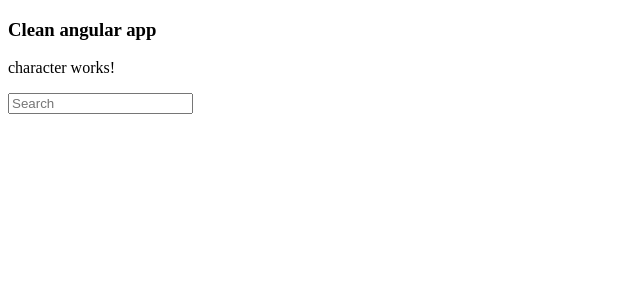
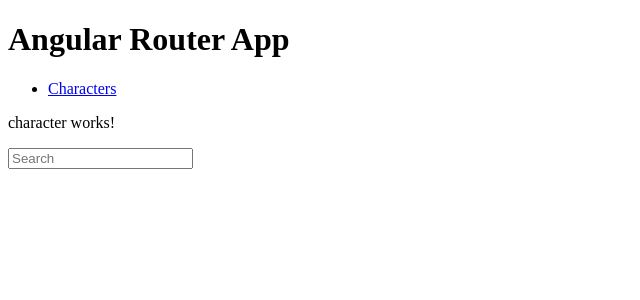
Before and after one commit to CanberkTemiz/rick-n-morty, an Angular app: page /character in a window 1280 px wide. Shown: the top 300 px of the page, without its empty margins (0-640 px from the left). Built offline with nearby package versions, Linux system fonts and the light colour scheme.

Commit message:
add :: routing for application

```diff
--- a/src/app/api.service.ts
+++ b/src/app/api.service.ts
@@ -15,7 +15,6 @@ export class ApiService {
   }
 
   getCharacterDetail(id) {
-    return this.httpClient
-      .get<any>(`${this.apiURL}/${id}`)
+    return this.httpClient.get<any>(`${this.apiURL}/character/${id}`)
   }
 }
--- a/src/app/app.component.html
+++ b/src/app/app.component.html
@@ -1,3 +1,9 @@
-<h3>Clean angular app</h3>
-
-<app-character></app-character>
+<h1>Angular Router App</h1>
+<!-- This nav gives you links to click, which tells the router which route to use (defined in the routes constant in  AppRoutingModule) -->
+<nav>
+  <ul>
+    <li><a routerLink="/character" routerLinkActive="active">Characters</a></li>
+  </ul>
+</nav>
+<!-- The routed views render in the <router-outlet>-->
+<router-outlet></router-outlet>
--- a/src/app/app.module.ts
+++ b/src/app/app.module.ts
@@ -8,6 +8,7 @@ import { CharacterComponent } from './character/character.component';
 import { SearchComponent } from './shared/search/search.component';
 import { CharacterListingComponent } from './character/character-listing/character-listing.component';
 import { CharacterDetailComponent } from './character/character-detail/character-detail.component';
+import { AppRoutingModule } from './app-routing.module';
 
 @NgModule({
   declarations: [
@@ -20,7 +21,8 @@ import { CharacterDetailComponent } from './character/character-detail/character
   imports: [
     BrowserModule,
     HttpClientModule,
-    FormsModule
+    FormsModule,
+    AppRoutingModule
   ],
   providers: [],
   bootstrap: [AppComponent]
--- a/src/app/character/character-detail/character-detail.component.ts
+++ b/src/app/character/character-detail/character-detail.component.ts
@@ -22,7 +22,8 @@ export class CharacterDetailComponent implements OnInit {
 
   getDetail() {
     const id = +this.route.snapshot.paramMap.get('id');
-    this.service.getCharacterDetail(id).subscribe(res => this.characterDetails = res);
+    this.service.getCharacterDetail(id)
+      .subscribe(res => this.characterDetails = res);
   }
 
 }
--- a/src/app/character/character-listing/character-listing.component.html
+++ b/src/app/character/character-listing/character-listing.component.html
@@ -1,5 +1,5 @@
 <div>
-    <a class="thumbnail" routerLink="#">
+    <a class="thumbnail" routerLink="/character/detail/{{character.id}}">
         <img [src]="character.image" [alt]="character.name">
         <h3>{{character.name}}</h3>
         <p>{{character.location.name}}</p>
```
Also changed, not shown: src/app/app-routing.module.ts (added, +16 -0 lines).
